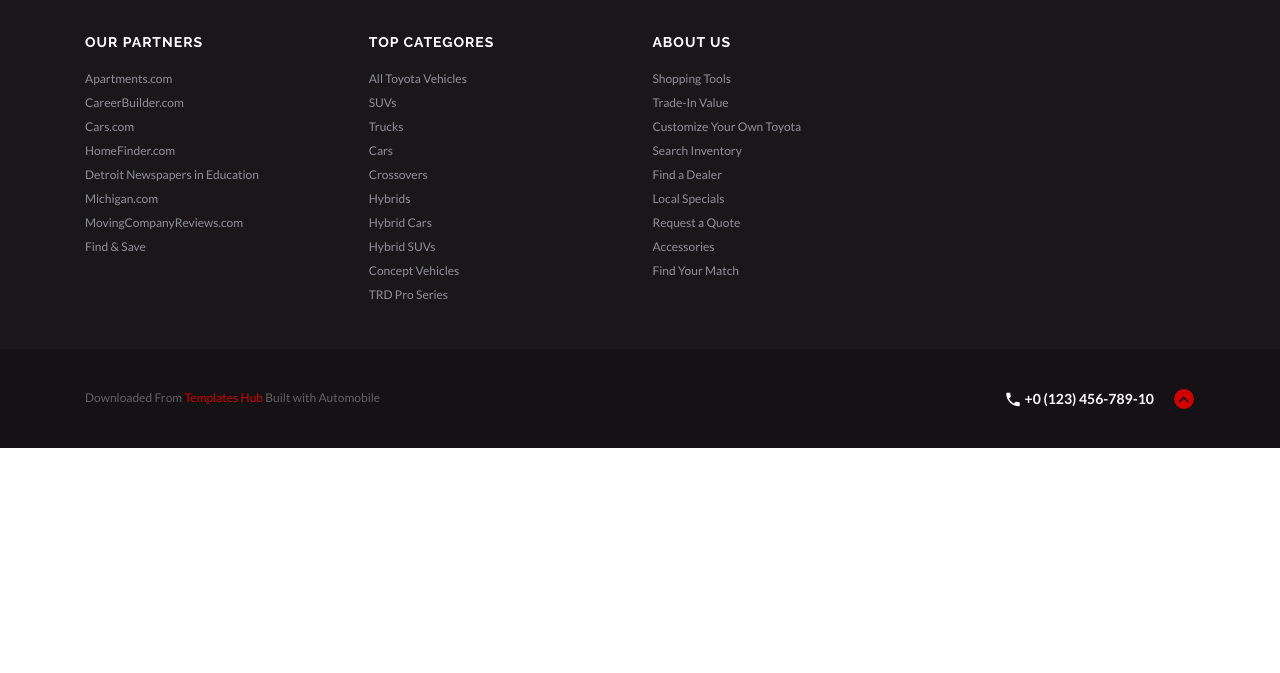
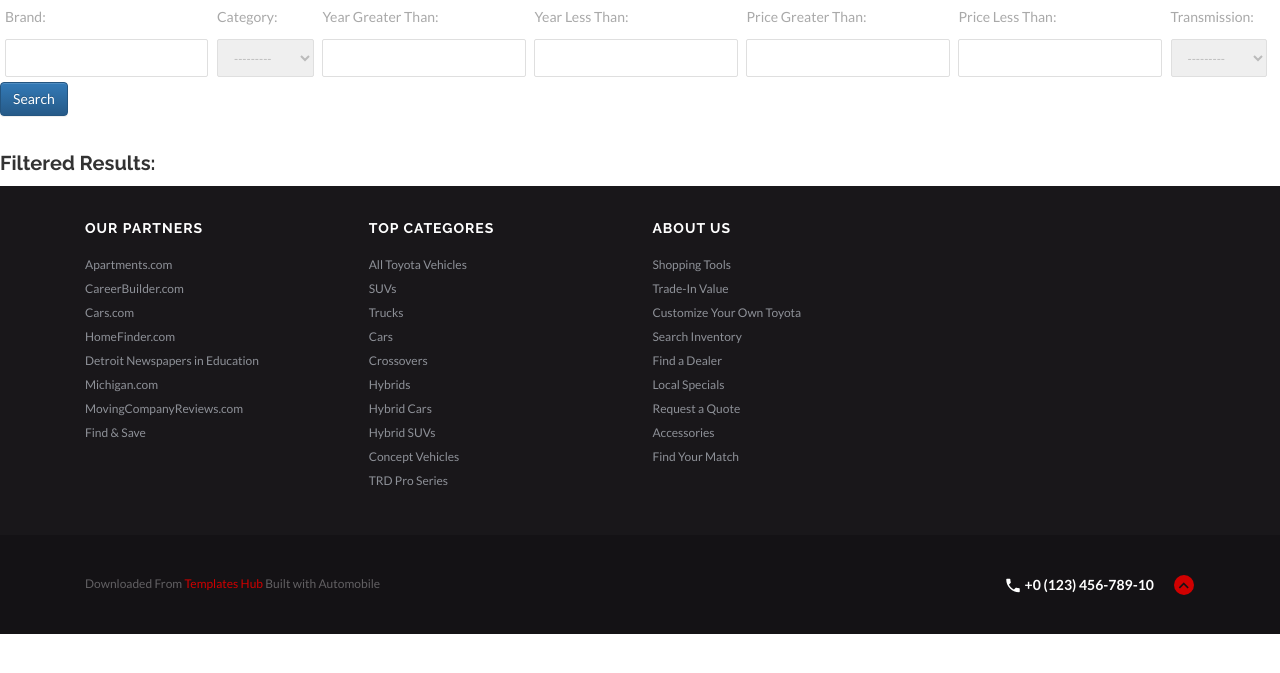
Before and after one commit to yobra254/CarDelearshipSite, a Django app: page /filter_results in a window 1280 px wide. Shown: the part 67-740 px from the top of the page. Run offline with Django 3.2, Linux system fonts and the light colour scheme; data that the repository does not hold is empty; some libraries are stand-ins or nearby versions; some web fonts are replaced.

Commit message:
Filtered results and id functionality
Addition of a html page to show all the filtered results. Also use of django id to link to every specific car so as to show a car's description and brand when clicked

```diff
--- a/app/models.py
+++ b/app/models.py
@@ -1,6 +1,7 @@
 from django.db import models
 import datetime
 from dealers.models import Dealer
+from django.urls import reverse
 
 # Create your models here.
 class Car(models.Model):
@@ -34,3 +35,8 @@
 
     def __str__(self):
         return self.brand
+
+    def get_absolute_url(self):
+         return reverse('car_detail', kwargs={
+                     'car_id':self.id
+    })
--- a/app/views.py
+++ b/app/views.py
@@ -1,6 +1,7 @@
-from django.shortcuts import render
+from django.shortcuts import render, get_object_or_404
 from .models import Car
 from .filters import CarFilter
+
 
 # Create your views here.
 def index(request):
@@ -34,3 +35,12 @@
         'myFilter': myFilter,
     }
     return render(request, 'filter_results.html', context)
+
+def car_detail(request , car_id):
+    cars = get_object_or_404(Car, id=car_id)
+
+
+    context = {
+        'cars': cars
+    }
+    return render(request, 'car_detail.html',context)
--- a/cardealer/urls.py
+++ b/cardealer/urls.py
@@ -24,6 +24,7 @@
     path('',views.index, name="index"),
     path('about',views.about, name="about"),
     path('filter_results',views.filter_results, name="filter_results"),
+    path('<int:car_id>',views.car_detail, name="car_detail"),
 
 ]
 
--- a/templates/filter_results.html
+++ b/templates/filter_results.html
@@ -1,10 +1,67 @@
 {%extends 'base.html'%}
 {% block content %}
 
-{% for car in all %}
 
-{{car.brand}}
+<div class="main-search">
+    <form method="GET" action="{% url 'filter_results' %}">
+        <div class="col-lg-2 col-md-2 col-sm-4 col-xs-4">
+            <p>Brand:</p>
+            {{myFilter.form.brand}}
+        </div>
+        <div class="col-lg-1 col-md-1 col-sm-4 col-xs-4">
+            <p>Category:</p>
+            {{myFilter.form.category}}
+        </div>
+        <div class="col-lg-2 col-md-2 col-sm-4 col-xs-4">
+            <p>Year Greater Than:</p>
+            {{myFilter.form.year_gt}}
+        </div>
+        <div class="col-lg-2 col-md-2 col-sm-4 col-xs-4">
+            <p>Year Less Than:</p>
+            {{myFilter.form.year_lt}}
+        </div>
+        <div class="col-lg-2 col-md-2 col-sm-4 col-xs-4">
+            <p>Price Greater Than:</p>
+            {{myFilter.form.price_gt}}
+        </div>
+        <div class="col-lg-2 col-md-2 col-sm-4 col-xs-4">
+            <p>Price Less Than:</p>
+            {{myFilter.form.price_lt}}
+        </div>
+        <div class="col-lg-1 col-md-1 col-sm-4 col-xs-4">
+            <p>Transmission:</p>
+            {{myFilter.form.transmission}}
+        </div>
 
-{% endfor %}
+        <br>
+        <button class="btn btn-primary" type="submit">Search</button>
+
+    </form>
+</div>
+
+<br>
+
+<p><h3>Filtered Results:</h3></p>
+
+<div class="row">
+    {% for car in all %}
+    <div class="col-lg-3 col-md-3 col-sm-6 col-xs-12">
+        <div class="auto-listing auto-grid">
+            <div class="cs-media">
+                <figure> <img src="{{ car.image_main.url }}" alt="#"/></figure>
+            </div>
+            <div class="auto-text"> <span class="cs-categories"><a href="#">{{car.category}}</a></span>
+                <div class="post-title">
+                    <h6><a href="#">{{car.brand}}</a></h6>
+                    <div class="auto-price"><span class="cs-color">${{car.price}}</span></div>
+                    <i class="icon-car228 cs-color" style="font-size:20px"> </i>{{car.transmission}}
+                <br>
+                Year: {{car.year}}
+                </div>
+                <a href="{{ car.get_absolute_url }}" class="View-btn">View Detail<i class=" icon-arrow-long-right"></i></a> </div>
+        </div>
+    </div>
+    {%endfor%}
+</div>
 
 {% endblock content %}
--- a/templates/index.html
+++ b/templates/index.html
@@ -141,7 +141,7 @@
 															<i class="icon-car228 cs-color" style="font-size:20px"> </i>{{car.transmission}}
 															<br>
 															Year: {{car.year}}
-															<a href="#" class="View-btn">View Detail<i class=" icon-arrow-long-right"></i></a> </div>
+															<a href="{{ car.get_absolute_url }}" class="View-btn">View Detail<i class=" icon-arrow-long-right"></i></a> </div>
 													</div>
 												</div>
 												{%endfor%}
@@ -163,7 +163,7 @@
 															<br>
 															Year: {{car.year}}
 															</div>
-															<a href="#" class="View-btn">View Detail<i class=" icon-arrow-long-right"></i></a> </div>
+															<a href="{{ car.get_absolute_url }}" class="View-btn">View Detail<i class=" icon-arrow-long-right"></i></a> </div>
 													</div>
 												</div>
 												{%endfor%}
@@ -204,7 +204,7 @@
 											{{car.brand}}
 											<br>
 											Category:{{car.category}}
-											<div class="auto-text cs-bgcolor"> <span>${{car.price}}</span><a href="#" class="cs-button pull-right"><i class="icon-arrow_forward
+											<div class="auto-text cs-bgcolor"> <span>${{car.price}}</span><a href="{{ car.get_absolute_url }}" class="cs-button pull-right"><i class="icon-arrow_forward
 "></i></a> </div>
 										</li>
 										{%endfor%}
```
Also changed, not shown: templates/car_detail.html (added, +7 -0 lines).
